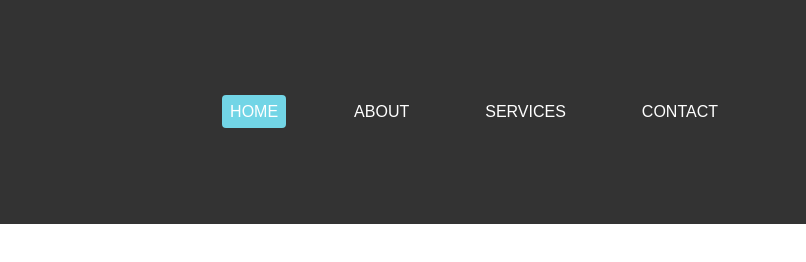
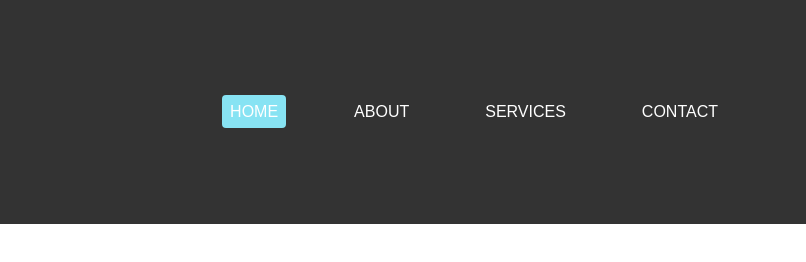
Before and after one commit to Ruthbaby/responsive-form-contact, a plain HTML site: page hamburger/second.html in a window 1280 px wide. In both pictures the pointer is over the link "HOME". Shown: the full height of the page, 474-1280 px from the left. Drawn offline with Linux system fonts and the light colour scheme.

Commit message:
change color

```diff
--- a/hamburger/second.css
+++ b/hamburger/second.css
@@ -42,7 +42,7 @@ body {
   border-radius: 20%;
 }
 .nav-links li a:hover {
-  background-color: #72d5e6;
+  background-color: #87e3f3;
   border-radius: 4px;
 }
 
```
